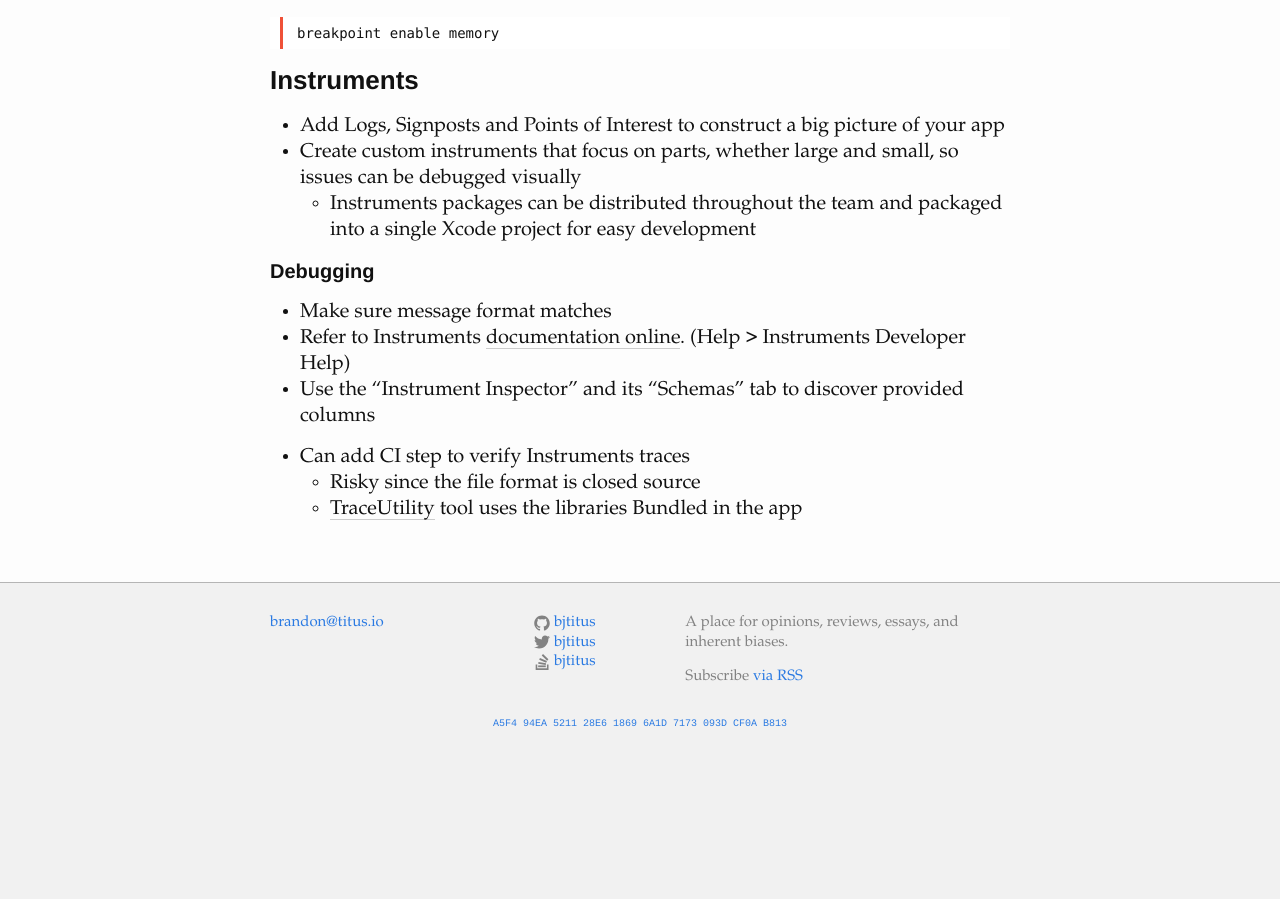
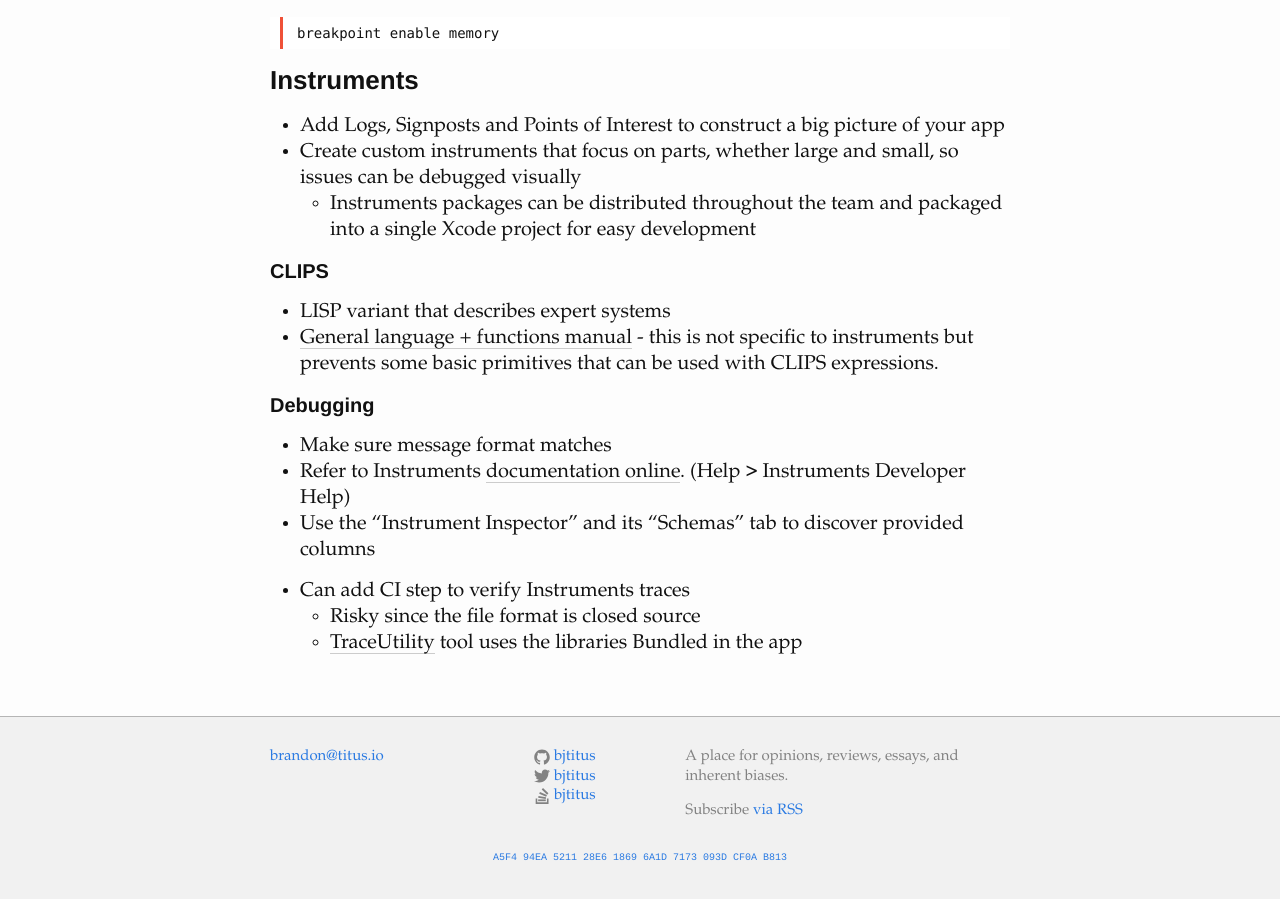
Before and after one commit to bjtitus/bjtitus.github.com, a Jekyll site: the page built from 360.md, in a window 1280 px wide and 900 px high, scrolled down 1523 px. Built offline with Jekyll 4.4.1, drawn with Linux system fonts in a browser that asks for light colours; our own code applies the rules of GitHub Pages for plain Markdown files; before the commit the page ends 2298 px from its top, so only the background shows below that.

Commit message:
Add some details about CLIPS

```diff
--- a/360.md
+++ b/360.md
@@ -82,7 +82,13 @@
 - Create custom instruments that focus on parts, whether large and small, so issues can be debugged visually
 	- Instruments packages can be distributed throughout the team and packaged into a single Xcode project for easy development
 
+#### CLIPS
+
+- LISP variant that describes expert systems
+- [General language + functions manual](https://www.csie.ntu.edu.tw/~sylee/courses/clips/bpg/top.html) - this is not specific to instruments but prevents some basic primitives that can be used with CLIPS expressions.
+
 #### Debugging
+
 - Make sure message format matches
 - Refer to Instruments [documentation online](http://help.apple.com/instruments/developer/mac/current/). (Help > Instruments Developer Help)
 - Use the "Instrument Inspector" and its "Schemas" tab to discover provided columns
```
